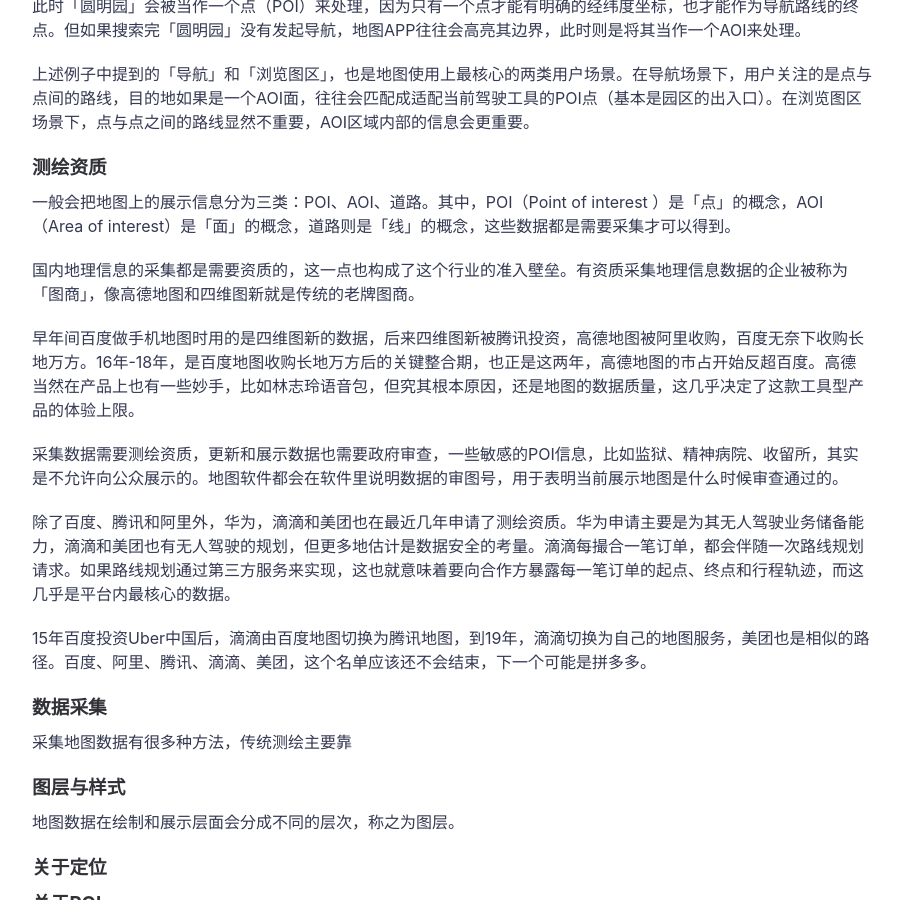
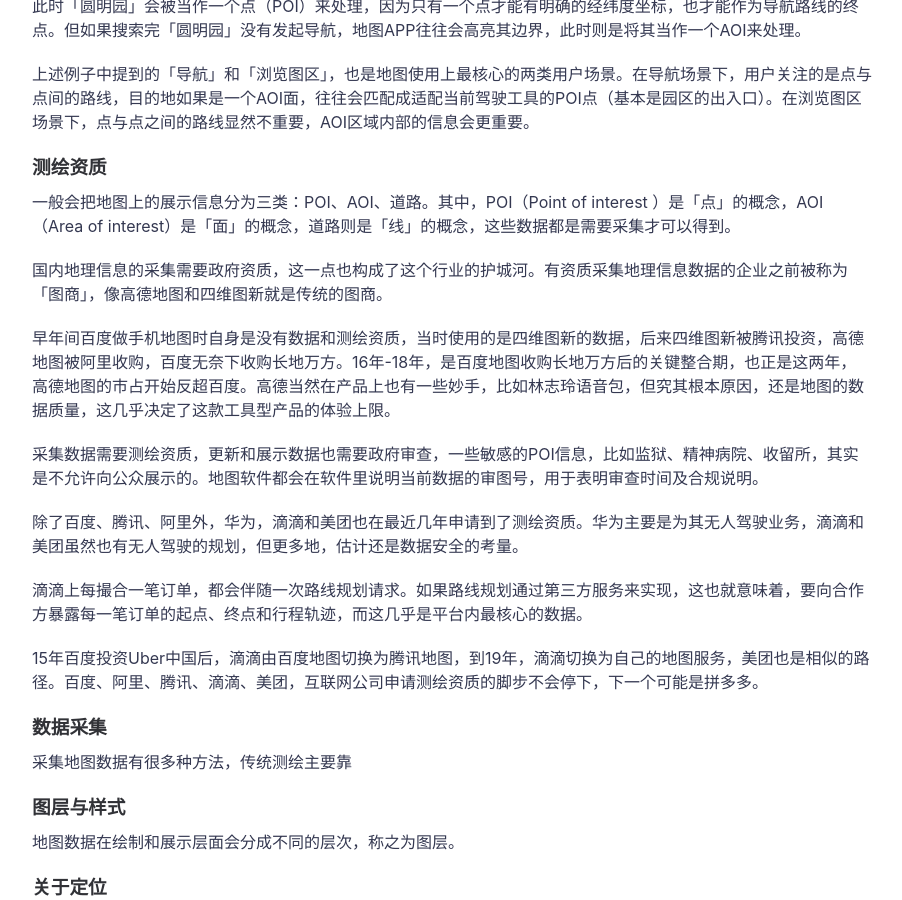
Before and after one commit to icarus507/icarus507.github.io, a Jekyll site: the page built from _posts/2018-09-07-谈谈地图.md, in a window 1280 px wide and 900 px high, scrolled down 1098 px. Shown: the whole window, without its empty margins (188-1090 px from the left). Built offline with Jekyll 4.4.1, drawn with Linux system fonts in a browser that asks for light colours.

Commit message:
Update 2018-09-07-谈谈地图.md

```diff
--- a/_posts/2018-09-07-谈谈地图.md
+++ b/_posts/2018-09-07-谈谈地图.md
@@ -27,15 +27,17 @@
 
 一般会把地图上的展示信息分为三类：POI、AOI、道路。其中，POI（Point of interest ）是「点」的概念，AOI（Area of interest）是「面」的概念，道路则是「线」的概念，这些数据都是需要采集才可以得到。
 
-国内地理信息的采集都是需要资质的，这一点也构成了这个行业的准入壁垒。有资质采集地理信息数据的企业被称为「图商」，像高德地图和四维图新就是传统的老牌图商。
+国内地理信息的采集需要政府资质，这一点也构成了这个行业的护城河。有资质采集地理信息数据的企业之前被称为「图商」，像高德地图和四维图新就是传统的图商。
 
-早年间百度做手机地图时用的是四维图新的数据，后来四维图新被腾讯投资，高德地图被阿里收购，百度无奈下收购长地万方。16年-18年，是百度地图收购长地万方后的关键整合期，也正是这两年，高德地图的市占开始反超百度。高德当然在产品上也有一些妙手，比如林志玲语音包，但究其根本原因，还是地图的数据质量，这几乎决定了这款工具型产品的体验上限。
+早年间百度做手机地图时自身是没有数据和测绘资质，当时使用的是四维图新的数据，后来四维图新被腾讯投资，高德地图被阿里收购，百度无奈下收购长地万方。16年-18年，是百度地图收购长地万方后的关键整合期，也正是这两年，高德地图的市占开始反超百度。高德当然在产品上也有一些妙手，比如林志玲语音包，但究其根本原因，还是地图的数据质量，这几乎决定了这款工具型产品的体验上限。
 
-采集数据需要测绘资质，更新和展示数据也需要政府审查，一些敏感的POI信息，比如监狱、精神病院、收留所，其实是不允许向公众展示的。地图软件都会在软件里说明数据的审图号，用于表明当前展示地图是什么时候审查通过的。
+采集数据需要测绘资质，更新和展示数据也需要政府审查，一些敏感的POI信息，比如监狱、精神病院、收留所，其实是不允许向公众展示的。地图软件都会在软件里说明当前数据的审图号，用于表明审查时间及合规说明。
 
-除了百度、腾讯和阿里外，华为，滴滴和美团也在最近几年申请了测绘资质。华为申请主要是为其无人驾驶业务储备能力，滴滴和美团也有无人驾驶的规划，但更多地估计是数据安全的考量。滴滴每撮合一笔订单，都会伴随一次路线规划请求。如果路线规划通过第三方服务来实现，这也就意味着要向合作方暴露每一笔订单的起点、终点和行程轨迹，而这几乎是平台内最核心的数据。
+除了百度、腾讯、阿里外，华为，滴滴和美团也在最近几年申请到了测绘资质。华为主要是为其无人驾驶业务，滴滴和美团虽然也有无人驾驶的规划，但更多地，估计还是数据安全的考量。
 
-15年百度投资Uber中国后，滴滴由百度地图切换为腾讯地图，到19年，滴滴切换为自己的地图服务，美团也是相似的路径。百度、阿里、腾讯、滴滴、美团，这个名单应该还不会结束，下一个可能是拼多多。
+滴滴上每撮合一笔订单，都会伴随一次路线规划请求。如果路线规划通过第三方服务来实现，这也就意味着，要向合作方暴露每一笔订单的起点、终点和行程轨迹，而这几乎是平台内最核心的数据。
+
+15年百度投资Uber中国后，滴滴由百度地图切换为腾讯地图，到19年，滴滴切换为自己的地图服务，美团也是相似的路径。百度、阿里、腾讯、滴滴、美团，互联网公司申请测绘资质的脚步不会停下，下一个可能是拼多多。
 
 
 ### 数据采集
```
